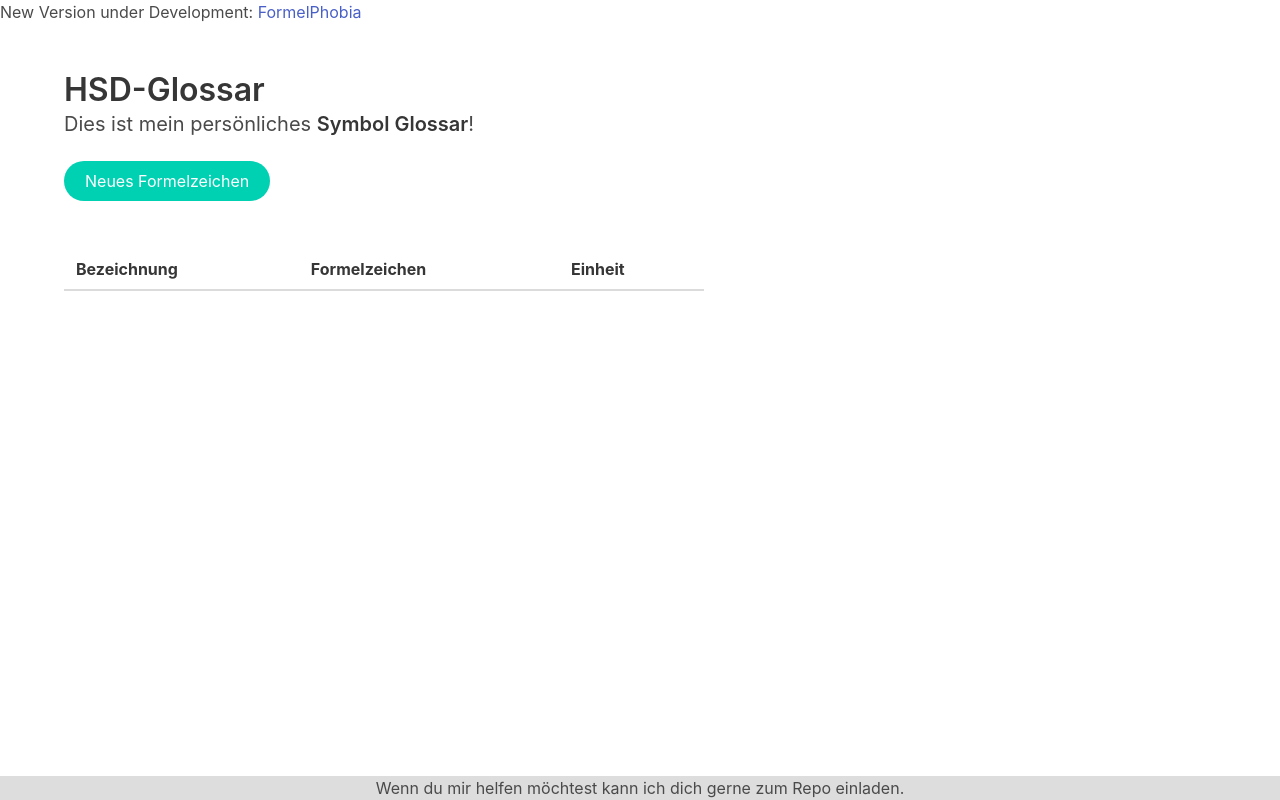
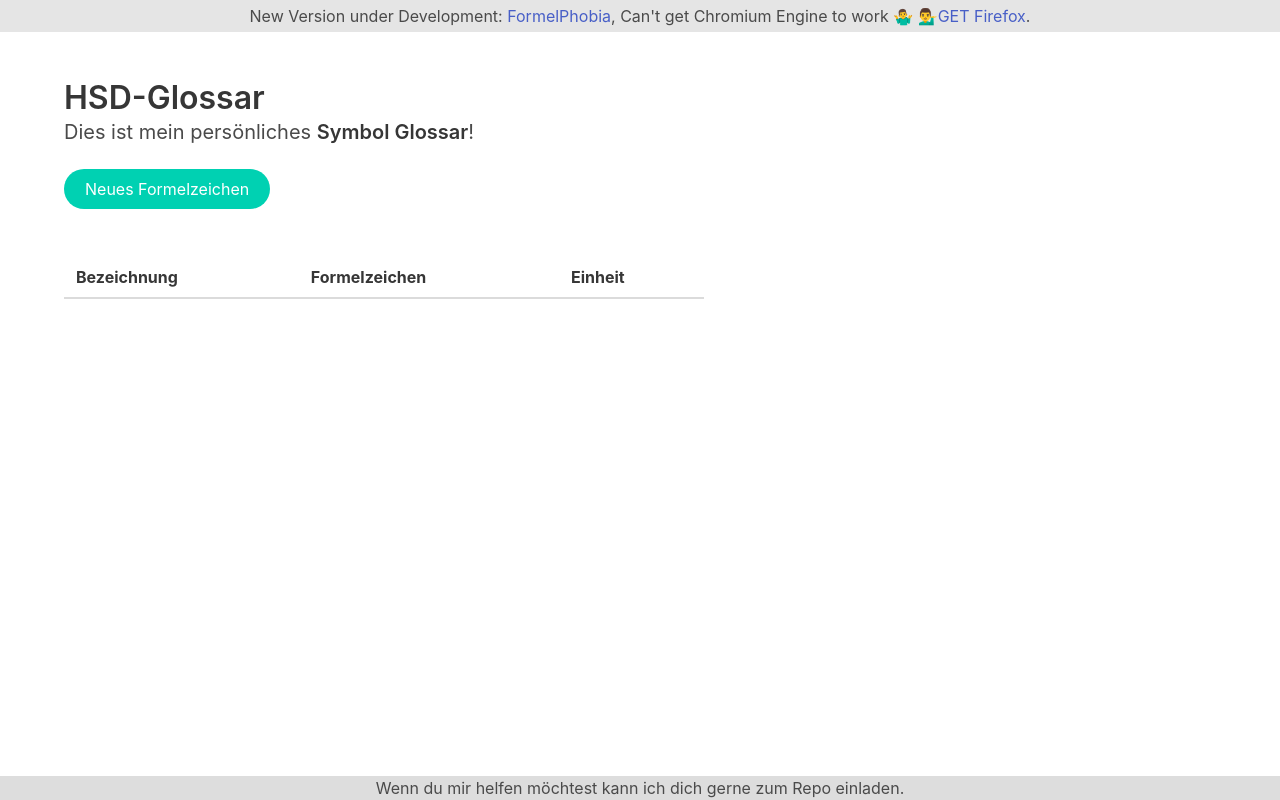
Before and after one commit to KuhlTime/bauelemente-formelsammlung, a website built with Parcel: page src/index.html in a window 1280 px wide. Built offline with nearby package versions, Linux system fonts and the light colour scheme; no server answers.

Commit message:
GET Firefox

```diff
--- a/src/index.html
+++ b/src/index.html
@@ -10,7 +10,7 @@
   </head>
 
   <body>
-    <p> New Version under Development: <a href="https://formelphobia.app">FormelPhobia</a></p>
+    <p style="text-align: center; padding: 4px 0; background-color: rgb(229, 229, 229);"> New Version under Development: <a href="https://formelphobia.app">FormelPhobia</a>, Can't get Chromium Engine to work 🤷‍♂️ 💁‍♂️<a href="https://www.mozilla.org/de/firefox/new/">GET Firefox</a>. </p>
 
     <div id="page-home">
       <section class="section">
```
